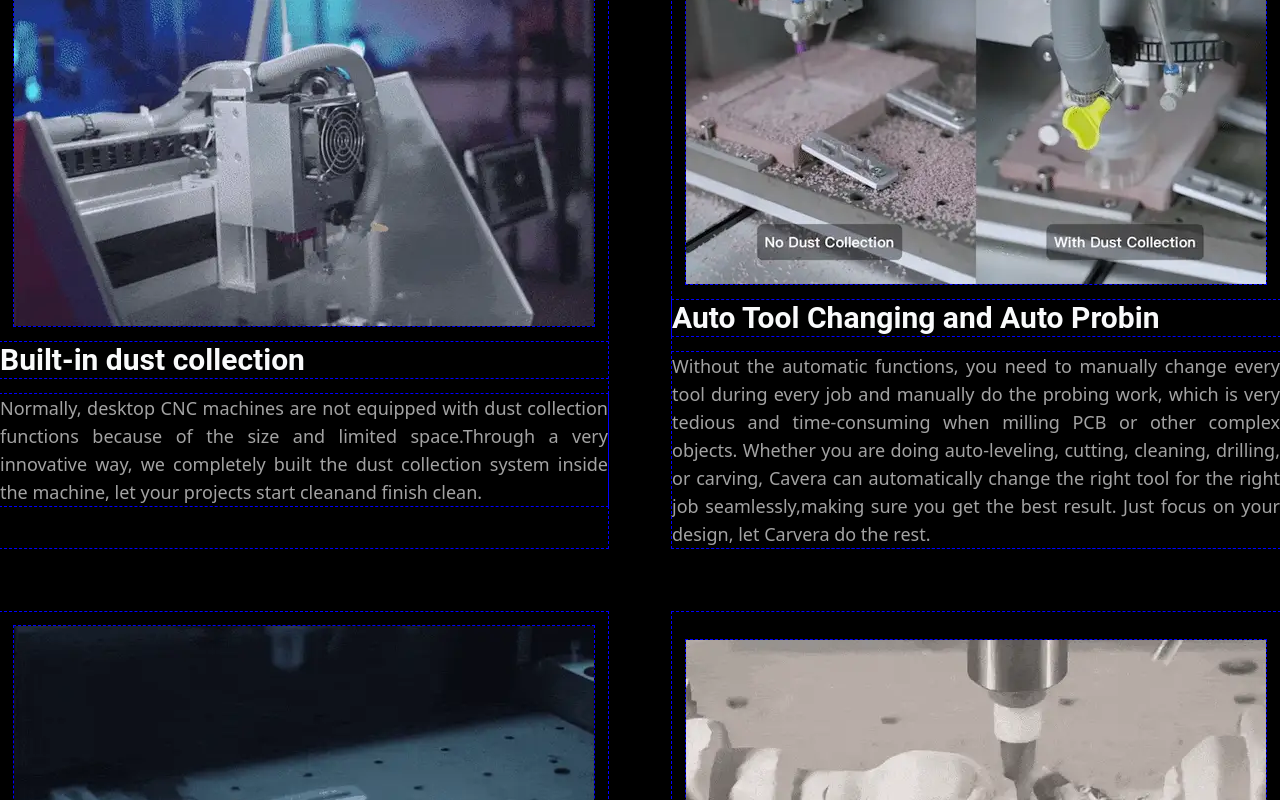
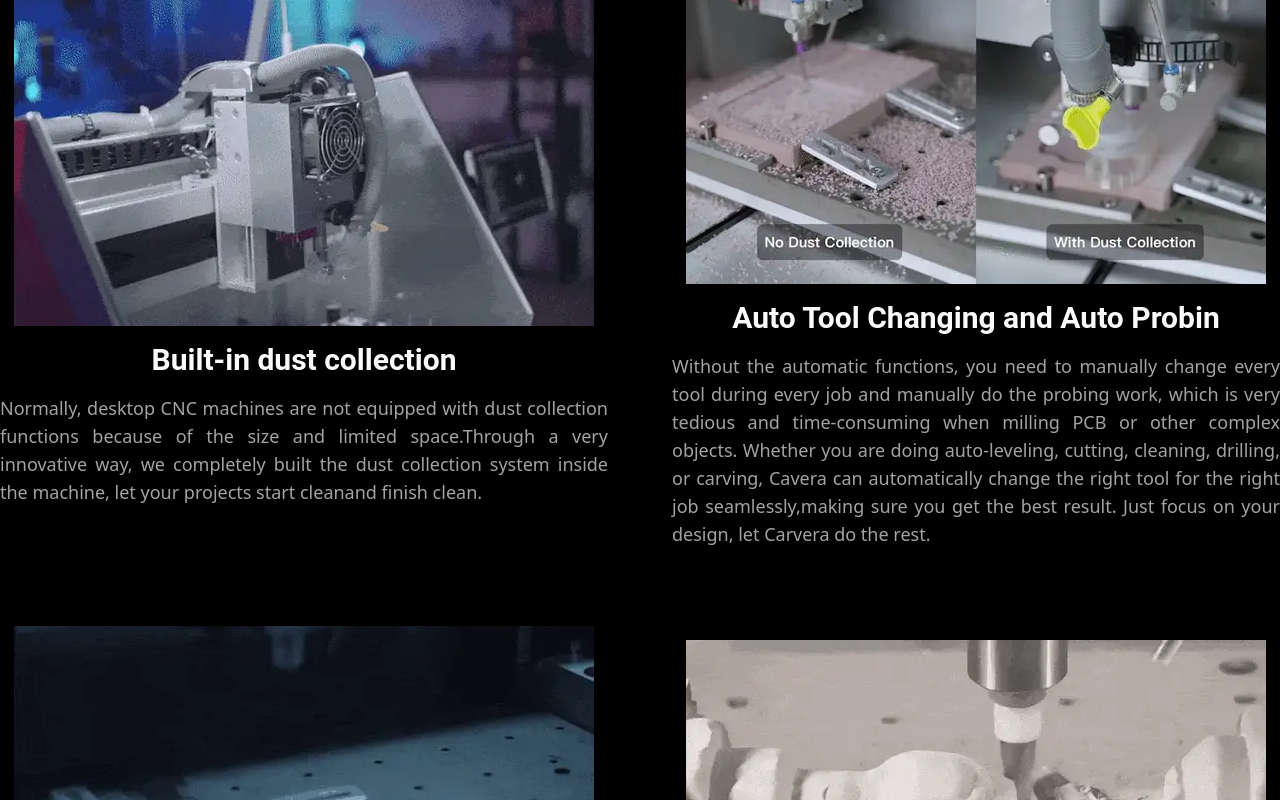
Before and after one commit to yegaraTech/CNC, a React (Vite) app: page / in a window 1280 px wide. Shown: the part 1267-2067 px from the top of the page. Built offline with nearby package versions, Linux system fonts and the light colour scheme.

Commit message:
text center

```diff
--- a/src/App.css
+++ b/src/App.css
@@ -1,4 +1,4 @@
 *{
     /* border: 1px solid red; */
-    outline: blue dashed 1px;
+    /* outline: blue dashed 1px; */
   }
--- a/src/components/Features.jsx
+++ b/src/components/Features.jsx
@@ -40,8 +40,8 @@
             {datas.map((data,index)=>{
                 return <div key={index} className='flex  flex-col justify-center space-y-4 flex-none hover:flex-1'>
                             <img className="items-center self-center " src={data.photo} alt="First CNC" />
-                            <h1 className='text-left text-gray-50 text-3xl font-bold font-["Roboto"]'>{data.title}</h1>
-                            <p className='text-justify text-neutral-400 text-lg font-normal'>{data.description}</p>
+                            <h1 className=' text-gray-50 text-3xl font-bold font-["Roboto"]'>{data.title}</h1>
+                            <p className='text-justify  text-neutral-400 text-lg font-normal'>{data.description}</p>
                         </div>
             })}
         </div>
```
